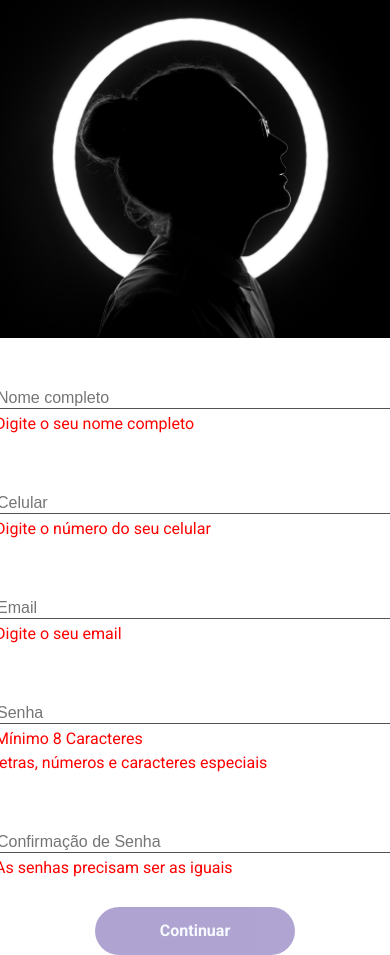
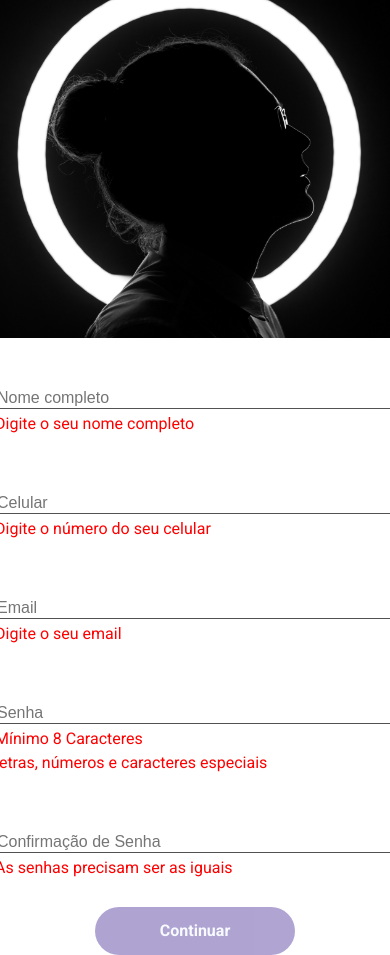
Before and after one commit to Black-Bank/credit_black_ibk, a React (Create React App) app: page /signup in a window 390 px wide. Shown: the top 955 px of the page. Built offline with nearby package versions, Linux system fonts and the light colour scheme.

Commit message:
feat: signup img adjust

```diff
--- a/src/screens/Signup/Signup.css
+++ b/src/screens/Signup/Signup.css
@@ -19,7 +19,7 @@
 @media screen and (max-width: 600px) {
 	.signup-block {
 		flex-direction: column;
-		width: 80vh;
+		width: 100vh;
 		height: 40vh;
 	}
 }
```
